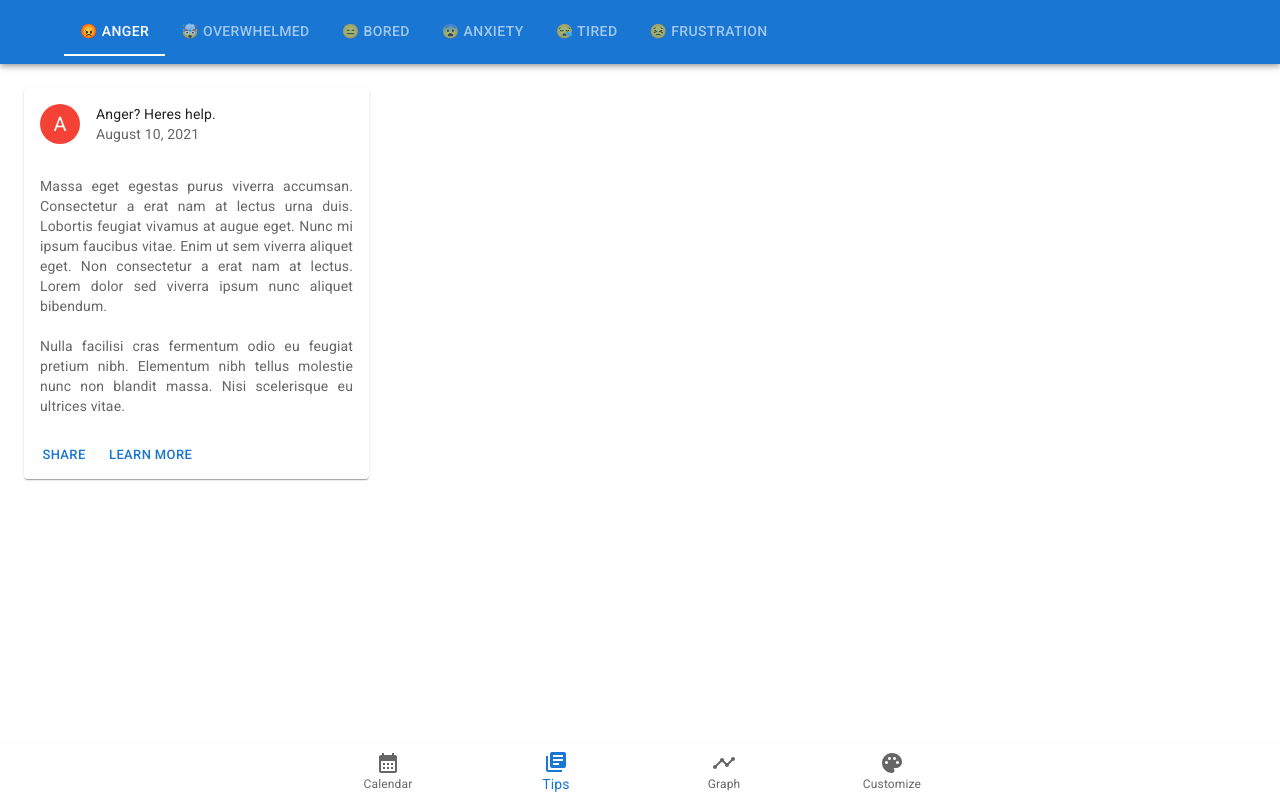
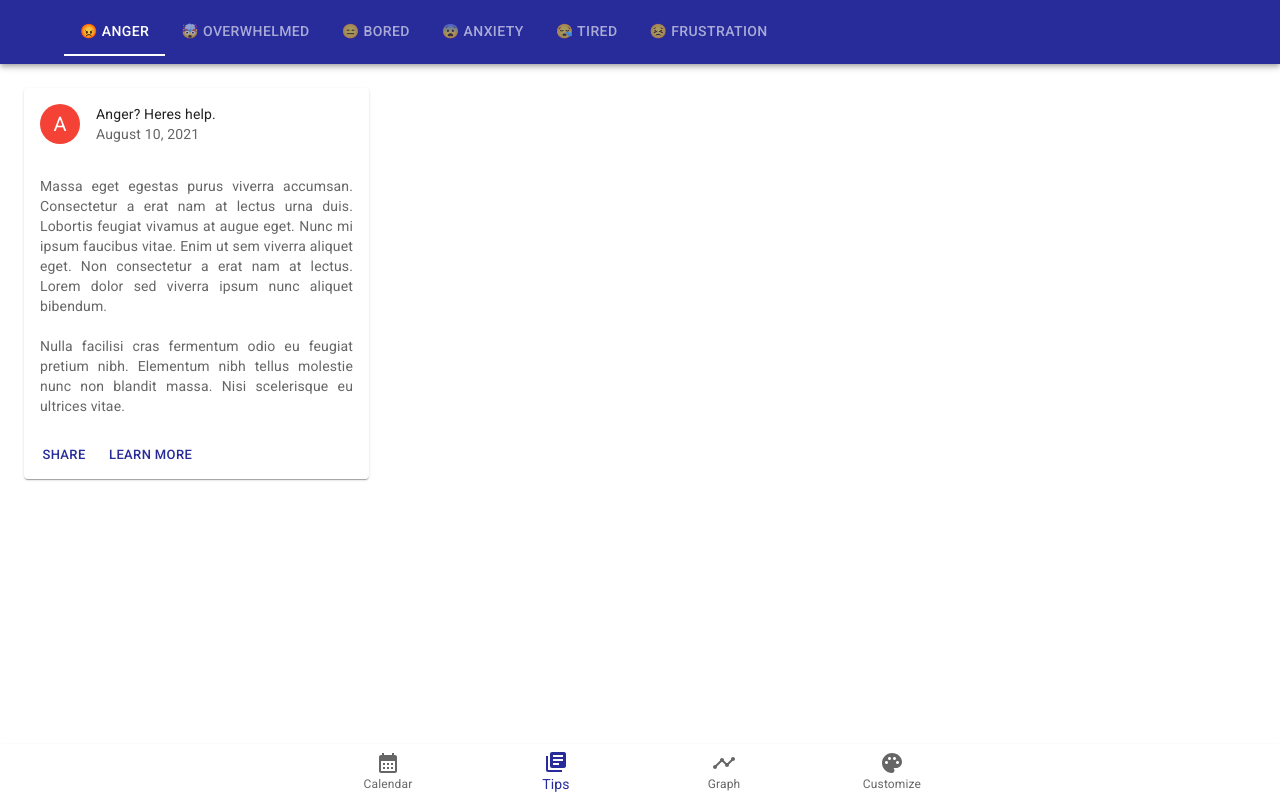
Before and after one commit to adamva/CMPUT302-emotion-tracker, a React (Create React App) app in the folder ui/: page /customize in a window 1280 px wide. Built offline with nearby package versions, Linux system fonts and the light colour scheme.

Commit message:
add appTheme

```diff
--- /dev/null
+++ b/ui/src/appTheme.js
@@ -0,0 +1,10 @@
+import { createTheme } from '@mui/material/styles';
+
+export const appTheme = createTheme({
+    palette: {
+        mode: 'light',
+        primary: {
+          main: '#282C9A',
+        }
+      },
+});
--- a/ui/src/index.js
+++ b/ui/src/index.js
@@ -10,13 +10,17 @@ import '@fontsource/roboto/300.css';
 import '@fontsource/roboto/400.css';
 import '@fontsource/roboto/500.css';
 import '@fontsource/roboto/700.css';
+import { ThemeProvider } from '@mui/material';
 
 import './index.css';
 import App from './App';
+import { appTheme } from './appTheme';
 
 const root = ReactDOM.createRoot(document.getElementById('root'));
 root.render(
     <Router>
-      <App />
+      <ThemeProvider theme={appTheme}>
+        <App />
+      </ThemeProvider>
     </Router>
 );
```
